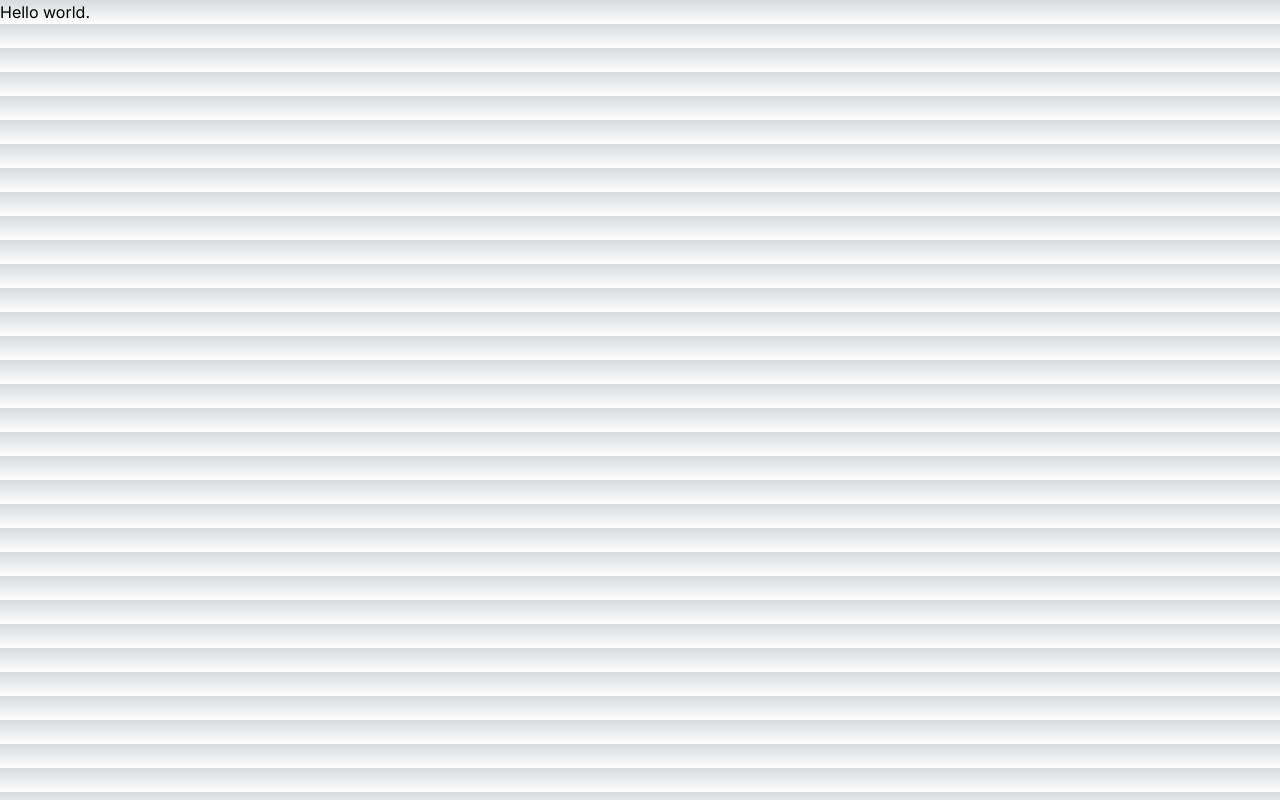
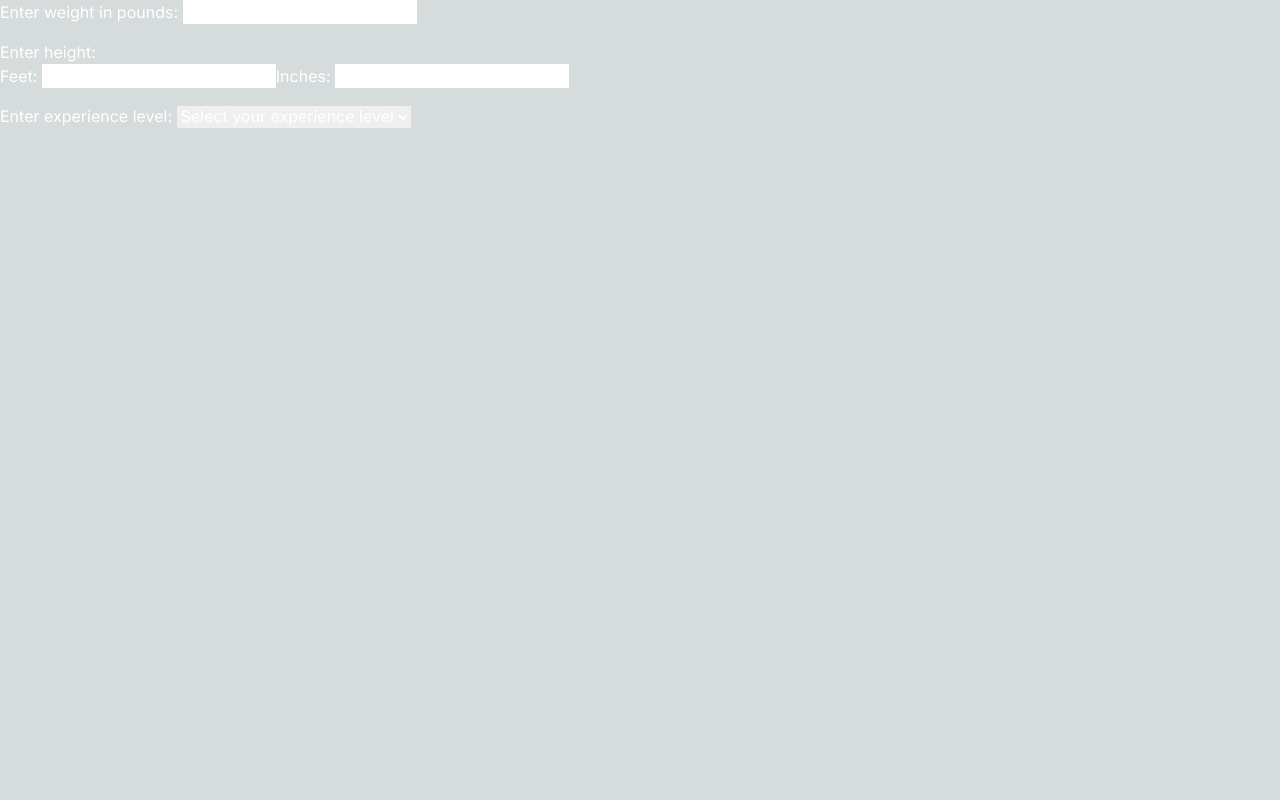
Before and after one commit to acheung4/FitForge, a Next.js app: page / in a window 1280 px wide. Built offline with nearby package versions, Linux system fonts and the light colour scheme.

Commit message:
Created simple form for inputs into algorithm

```diff
--- /dev/null
+++ b/app/form.tsx
@@ -0,0 +1,36 @@
+export default function Form() {
+    return (
+        <form>
+            <div className='mb-4'>
+                <label htmlFor="weight">Enter weight in pounds: </label>
+                <input type="number" id="weight" name="weight"></input>
+            </div>
+
+            <div className='mb-4'>
+                <label htmlFor="height">Enter height: </label><br></br>
+                <span>Feet: </span>
+                <input type="number" id="height-ft" name="height-ft"></input>
+                <span>Inches: </span>
+                <input type="number" id="height-in" name="height-in"></input>
+            </div>
+
+            <div className='mb-4'>
+                <label htmlFor="experience-level">Enter experience level: </label>
+                <select id='experience-level' name='experienceLevel' defaultValue=''>
+                    <option value='' disabled>
+                        Select your experience level
+                    </option>
+                    <option key='novice' value='novice' className='text-black'>
+                        Novice
+                    </option>
+                    <option key='intermediate' value='intermediate' className='text-black'>
+                        Intermediate
+                    </option>
+                    <option key='expert' value='expert' className='text-black'>
+                        Expert
+                    </option>
+                </select>
+            </div>
+        </form>
+    );
+}
--- a/app/globals.css
+++ b/app/globals.css
@@ -8,7 +8,7 @@
   --background-end-rgb: 255, 255, 255;
 }
 
-@media (prefers-color-scheme: dark) {
+@media (prefers-color-scheme: light) {
   :root {
     --foreground-rgb: 255, 255, 255;
     --background-start-rgb: 0, 0, 0;
@@ -18,12 +18,7 @@
 
 body {
   color: rgb(var(--foreground-rgb));
-  background: linear-gradient(
-      to bottom,
-      transparent,
-      rgb(var(--background-end-rgb))
-    )
-    rgb(var(--background-start-rgb));
+  background: rgb(214, 219, 220);
 }
 
 @layer utilities {
--- a/app/page.tsx
+++ b/app/page.tsx
@@ -1,5 +1,10 @@
+import Form from '@/app/form';
+
 export default function Home() {
   return (
-    <p>Hello world.</p>
+    <div>
+      <Form />
+    </div>
+
   );
 }
```
